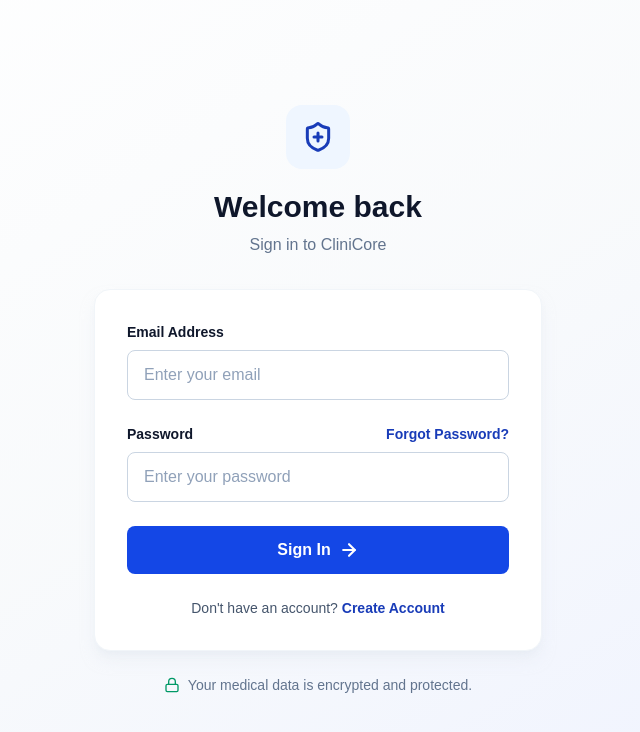
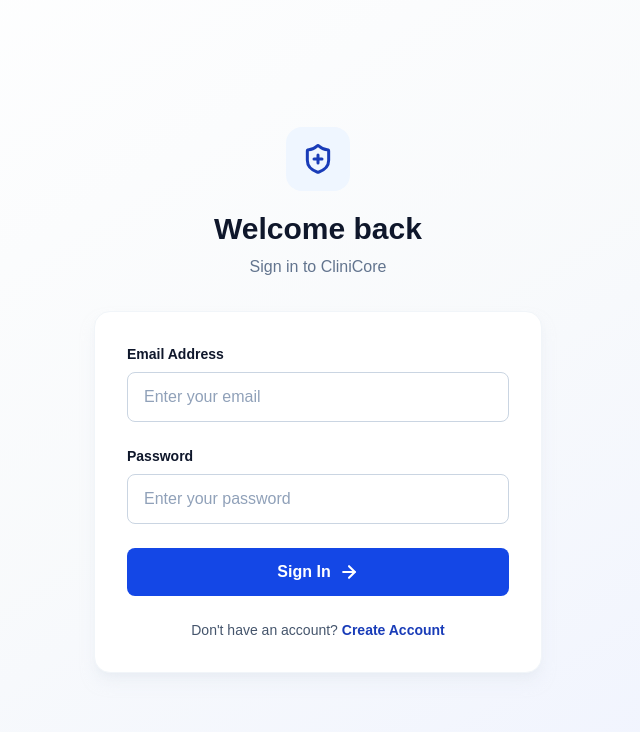
Before and after one commit to Danushan79/ygc-fe, a Next.js app: page /signin in a window 1280 px wide. Shown: the top 732 px of the page, without its empty margins (322-962 px from the left). Built offline with nearby package versions, Linux system fonts and the light colour scheme.

Commit message:
Remove guest sign-in, forgot password link, and encryption note
Simplifies the landing and auth pages by dropping the unused guest
entry point, the non-functional forgot-password link, and the
security disclaimer shared by signin/signup via AuthShell.

```diff
--- a/src/app/page.tsx
+++ b/src/app/page.tsx
@@ -50,12 +50,6 @@
           >
             Sign In
           </Link>
-          <button
-            type="button"
-            className="rounded-lg border border-slate-300 bg-white px-8 py-3 font-semibold text-blue-900 transition-colors hover:bg-slate-50"
-          >
-            Continue as Guest
-          </button>
         </div>
       </div>
 
--- a/src/app/signin/page.tsx
+++ b/src/app/signin/page.tsx
@@ -109,11 +109,6 @@
           onChange={(event) => setPassword(event.target.value)}
           error={errors.password}
           disabled={isSubmitting}
-          labelExtra={
-            <button type="button" className="text-sm font-semibold text-blue-800 hover:underline">
-              Forgot Password?
-            </button>
-          }
         />
 
         <button
--- a/src/components/auth/auth-shell.tsx
+++ b/src/components/auth/auth-shell.tsx
@@ -1,4 +1,3 @@
-import { Lock } from "lucide-react";
 import type { ReactNode } from "react";
 
 export function AuthShell({
@@ -26,11 +25,6 @@
         <div className="mt-8 rounded-2xl border border-slate-100 bg-white p-8 shadow-lg shadow-slate-200/50">
           {children}
         </div>
-
-        <div className="mt-6 flex items-center justify-center gap-2 text-sm text-slate-500">
-          <Lock className="h-4 w-4 text-emerald-600" strokeWidth={2} />
-          <span>Your medical data is encrypted and protected.</span>
-        </div>
       </div>
     </div>
   );
```
